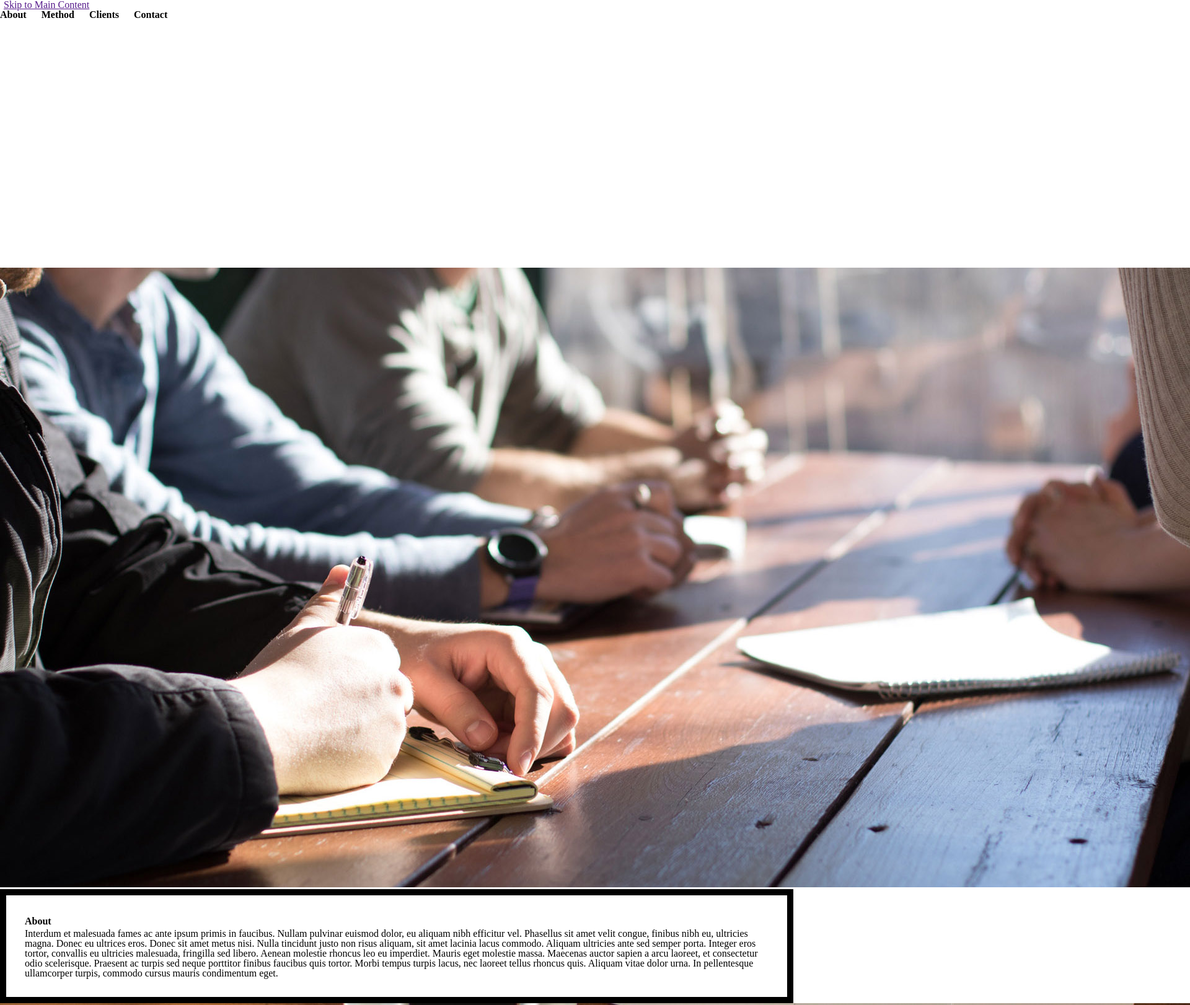
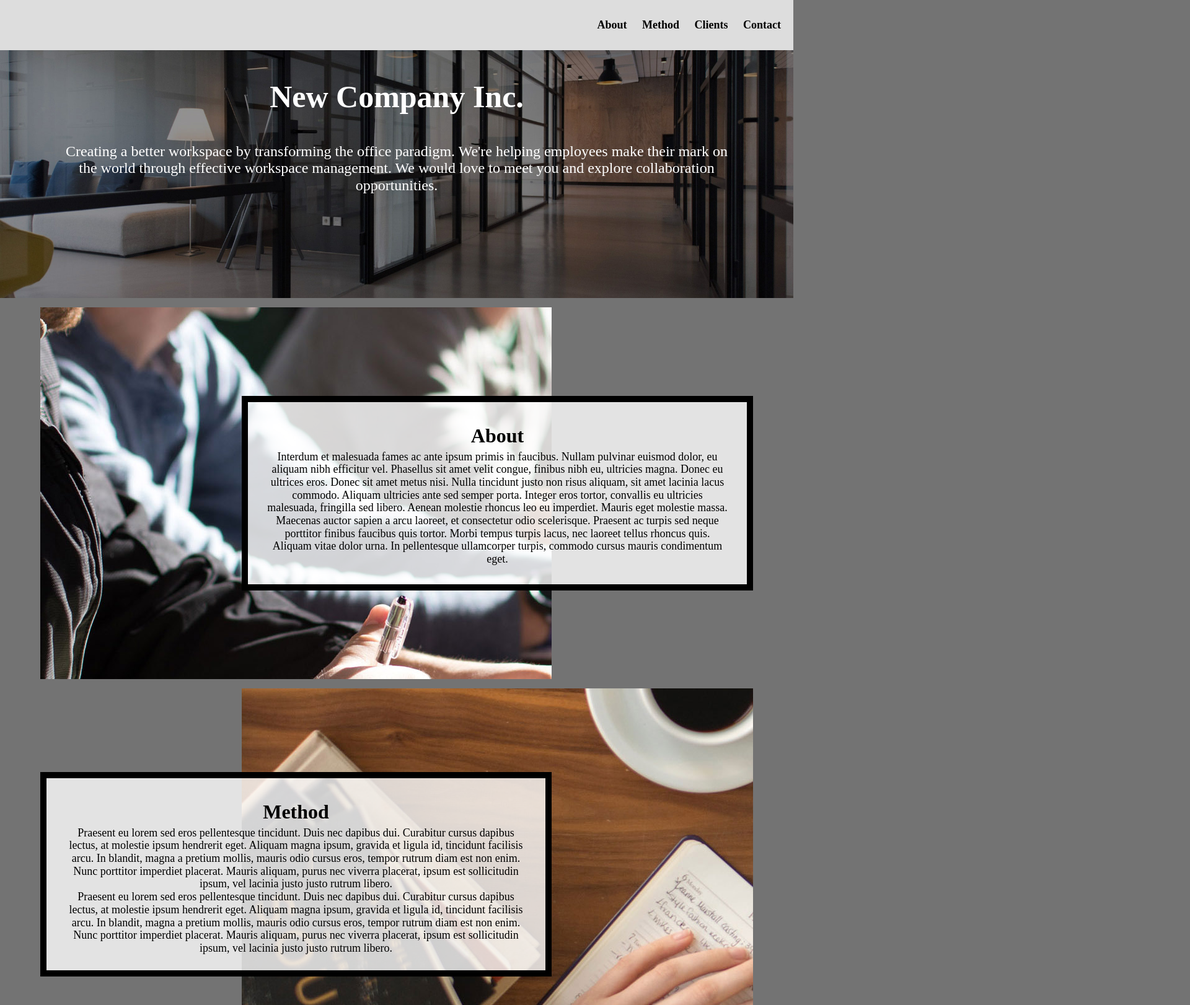
Before and after one commit to YingqiTao/eecs493-hw4, a plain HTML site: page index.html in a window 1280 px wide. Shown: the top 1622 px of the page at 62% size, 1920 px wide, since content can reach past the window. Drawn offline with Linux system fonts and the light colour scheme.

Commit message:
complete assignment

```diff
--- a/css/style.css
+++ b/css/style.css
@@ -107,47 +107,118 @@ footer{
 
 /* Step 1: Write selector/rule property to add an underline when
 links in the navigation are in the hover or focus state.*/
+nav a:hover {
+  text-decoration: underline;
+}
 
-
+nav a:focus {
+  text-decoration: underline;
+}
 
 /* Step 2a: Write selector/rule property to position the default position for the skip class element*/
-
+.skip {
+  position: absolute;
+  top: -40px;
+}
 
 /* Step 2b: Write selector/rule property to position the skip class element when it is in focus*/
-
+.skip:focus {
+  position: absolute;
+  top: 20px;
+}
 
 /* Step 3: Write selector/rule property to style all elements when in focus*/
+*:focus {
+  border: 2px solid #000000;
+}
 
-
-
+/* -------- mobile view (less than 800px) -------- */
 /* Step 4: Write selector/rule property to style the container */
-
+.container{
+  display: grid;
+  grid-template-columns: 1fr 5fr 1fr;
+  gap: 15px;
+}
 
 /* Step 5: Write selector/rule property to add the background image to the
-first div in the grid  and place it in the grid. */
-
-
+first div in the grid and place it in the grid. */
+.container div:first-child {
+  grid-column: 1/-1;
+  background-image: url("../images/header.jpg");
+}
 
 /* Steps 6 and 7: Write the selector/rule properties to add place the next elements in the next
- four rows in the grid. */
+four rows in the grid. */
+/*This will be a lot of rules.... but be strategic and combine seletors*/
+.about, .method, .clients, .contact {
+  grid-column: 2/span 1;
+}
+.about {
+  grid-row-start: 2;
+}
+.method {
+  grid-row-start: 3;
+}
+.clients {
+  grid-row-start: 4;
+}
+.contact {
+  grid-row-start: 5;
+}
 
-      /*This will be a lot of rules.... but be strategic and combine seletors*/
+.about-image, .method-image, .clients-image, .contact-image {
+  grid-column: 1/-1;
+  max-height: 600px;
+  overflow: hidden;
+}
 
+.about-image {
+  grid-row-start: 2;
+}
+.method-image {
+  grid-row-start: 3;
+}
+.clients-image {
+  grid-row-start: 4;
+}
+.contact-image {
+  grid-row-start: 5;
+}
 
- /* Step 8: Write the selector/rule property to style the .text-block class. */
+/* Step 8: Write the selector/rule property to style the .text-block class. */
+.text-block {
+  margin: auto;
+  text-align: center;
+}
 
 
 /* Add your media query here */
-
+@media screen and (min-width: 800px) {
 
   /* Step 9: Write the selector/rule property to style the nav element */
-
+  nav {
+    text-align: right;
+    padding: 30px 0;
+  }
 
   /* Step 10: Write the selector/rule property to update the .container class */
-
+  .container {
+    display: grid;
+    grid-template-columns: 50px auto 500px auto 50px;
+  }
 
   /* Steps 11 and 12: Update the grid-column property of the grid's children (where-needed)*/
+  .about, .clients, .method-image, .contact-image {
+    grid-column: 3/span 2;
+  }
+  .method, .contact, .about-image, .clients-image {
+    grid-column: 2/span 2;
+  }
 
+  /* Step 13:Write the selector/rule property to update the .text-block class */
+  .text-block {
+    max-height: 250px;
+    overflow: scroll;
+  }
 
-
- /* Step 13:Write the selector/rule property to update the .text-block class */
+}
--- a/index.html
+++ b/index.html
@@ -3,59 +3,59 @@
   <head>
     <meta charset="utf-8">
     <meta name="viewport" content="width=device-width, initial-scale=1.0">
-    <link rel="icon" type="image/png" href="images/logo-drk.png" />
+    <link rel="icon" type="image/x-icon" href="images/logo-drk.png" >
+    <link rel="stylesheet" type="text/css" href="css/html5reset.css">
     <link rel="stylesheet" type="text/css" href="css/style.css">
-    <link rel="stylesheet" type="text/css" href="css/html5reset.css">
     <title>Newer Company Inc.</title>
   </head>
   <body>
-    <div class="skip"><a href="">Skip to Main Content</a></div>
     <header>
+      <div class="skip"><a href="#main">Skip to Main Content</a></div>
       <nav>
           <ul>
-            <li><a href="">About</a></li>
-            <li><a href="">Method</a></li>
-            <li><a href="">Clients</a></li>
-            <li><a href="">Contact</a></li>
+            <li><a href="#about">About</a></li>
+            <li><a href="#method">Method</a></li>
+            <li><a href="#clients">Clients</a></li>
+            <li><a href="#contact">Contact</a></li>
           </ul>
         </nav>
     </header>
     <main class="container" id = "main">
-      <div class = overview>
+      <div class = "overview">
         <h1>New Company Inc.</h1>
         <p>Creating a better workspace by transforming the office paradigm. We're helping employees make their mark on the world through effective workspace management.  We would love to meet you and explore collaboration opportunities.</p>
       </div>
 
       <div class="about-image" id="about">
-        <img src="images/about.jpg" alt=""/>
+        <img src="images/about.jpg" alt="people have meetings on a wooden table and take notes">
       </div>
 
-      <div class="about text-block">
+      <div class="about text-block" tagindex="0">
         <h2>About</h2>
         <p>Interdum et malesuada fames ac ante ipsum primis in faucibus. Nullam pulvinar euismod dolor, eu aliquam nibh efficitur vel. Phasellus sit amet velit congue, finibus nibh eu, ultricies magna. Donec eu ultrices eros. Donec sit amet metus nisi. Nulla tincidunt justo non risus aliquam, sit amet lacinia lacus commodo. Aliquam ultricies ante sed semper porta. Integer eros tortor, convallis eu ultricies malesuada, fringilla sed libero. Aenean molestie rhoncus leo eu imperdiet. Mauris eget molestie massa. Maecenas auctor sapien a arcu laoreet, et consectetur odio scelerisque. Praesent ac turpis sed neque porttitor finibus faucibus quis tortor. Morbi tempus turpis lacus, nec laoreet tellus rhoncus quis. Aliquam vitae dolor urna. In pellentesque ullamcorper turpis, commodo cursus mauris condimentum eget.</p>
       </div>
 
       <div class="method-image" id="method">
-        <img src="images/method.jpg" alt=""/>
+        <img src="images/method.jpg" alt="bird-view shot of an ipad, polariods, glasses, a cup of coffee, books on a table ">
       </div>
 
-      <div class="method text-block">
+      <div class="method text-block" tagindex="0">
         <h2>Method</h2>
         <p>Praesent eu lorem sed eros pellentesque tincidunt. Duis nec dapibus dui. Curabitur cursus dapibus lectus, at molestie ipsum hendrerit eget. Aliquam magna ipsum, gravida et ligula id, tincidunt facilisis arcu. In blandit, magna a pretium mollis, mauris odio cursus eros, tempor rutrum diam est non enim. Nunc porttitor imperdiet placerat. Mauris aliquam, purus nec viverra placerat, ipsum est sollicitudin ipsum, vel lacinia justo justo rutrum libero.</p>
         <p>Praesent eu lorem sed eros pellentesque tincidunt. Duis nec dapibus dui. Curabitur cursus dapibus lectus, at molestie ipsum hendrerit eget. Aliquam magna ipsum, gravida et ligula id, tincidunt facilisis arcu. In blandit, magna a pretium mollis, mauris odio cursus eros, tempor rutrum diam est non enim. Nunc porttitor imperdiet placerat. Mauris aliquam, purus nec viverra placerat, ipsum est sollicitudin ipsum, vel lacinia justo justo rutrum libero.</p>
       </div>
 
       <div class="clients-image" id="clients">
-        <img src="images/clients.jpg" alt=""/>
+        <img src="images/clients.jpg" alt="a woman and a man sitting at a cafe table">
       </div>
 
-      <div class="clients text-block">
+      <div class="clients text-block" tagindex="0">
         <h2>Clients</h2>
         <p>Nullam accumsan efficitur accumsan. Nunc arcu ante, iaculis nec leo vel, iaculis cursus odio. Vestibulum at elit eu nisi finibus placerat ac a lorem. Donec congue iaculis quam, non tempor ipsum accumsan et. Duis risus tellus, maximus sit amet varius pulvinar, faucibus in orci. Morbi ac placerat lectus. Sed leo augue, fringilla eu viverra auctor, dapibus vitae odio. Quisque non porttitor sem, vitae dictum tortor. Maecenas interdum sollicitudin mattis. Pellentesque accumsan elit eget placerat finibus. Phasellus eget elit quis est mattis porta non non metus. Pellentesque lacus dui, tempor ac elit at, convallis ultricies velit. Fusce viverra dui dui, vitae feugiat erat ornare sit amet. Maecenas diam ligula, venenatis id dignissim et, convallis non tellus. Aenean vehicula laoreet vehicula.</p>
       </div>
 
       <div class="contact-image" id="contact">
-        <img src="images/contact.jpg" alt =""/>
+        <img src="images/contact.jpg" alt ="a man talking to his phone next to a grey wall">
       </div>
 
       <div class="contact text-block">
@@ -64,7 +64,7 @@
       </div>
   </main>
     <footer>
-      <p>University of Michigan School of Information <br/>
+      <p>University of Michigan School of Information <br>
         &copy; Colleen van Lent, Drew Asselin - Web Design 2019-2020</p>
     </footer>
   </body>
```
Also changed, not shown: 1 other file.
